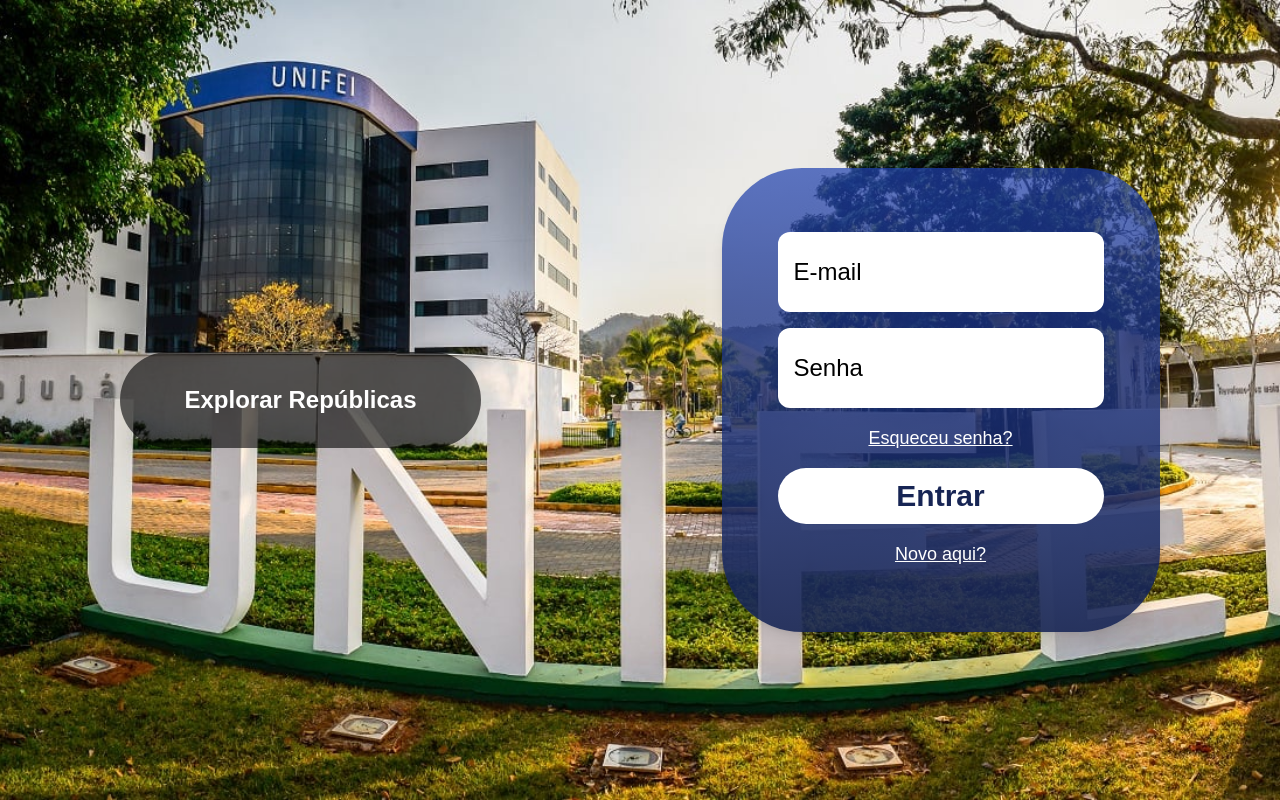
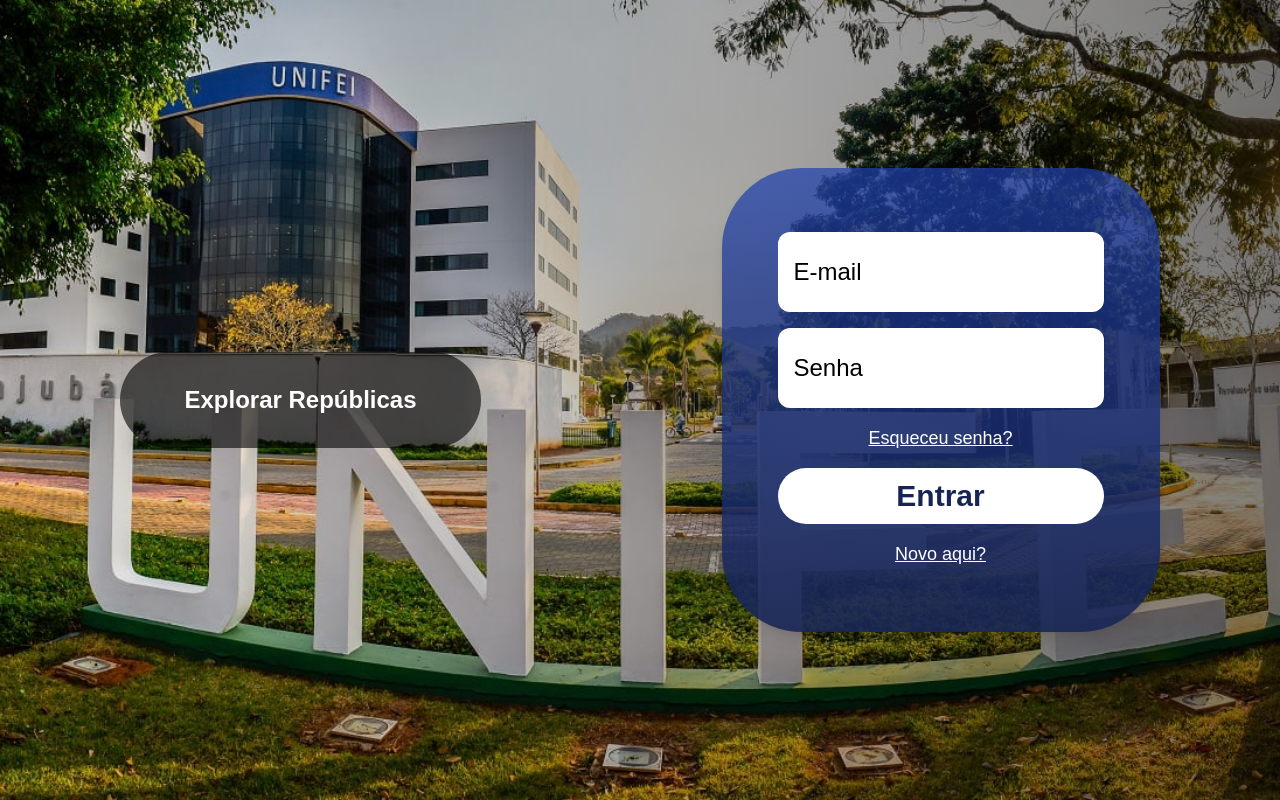
Before and after one commit to Jooaomarcelo/projeto-final-web, a Next.js app in the folder frontend/: page / in a window 1280 px wide. Built offline with nearby package versions, Linux system fonts and the light colour scheme.

Commit message:
Added gradient to UserPage bg.

```diff
--- a/frontend/src/components/template/UserPage.jsx
+++ b/frontend/src/components/template/UserPage.jsx
@@ -10,7 +10,8 @@ export default function UserPage({ children }) {
 
   return (
     <section className="flex justify-around bg-[url(/unifei.jpg)] bg-cover bg-center h-screen">
-      <div className="h-screen flex items-center">
+      <div className="absolute inset-0 bg-gradient-to-l from-black/50 to-transparent"></div>
+      <div className="relative z-10 h-screen flex items-center">
         <button
           className="text-2xl text-white font-bold py-8 px-16 rounded-full bg-black/60"
           onClick={handleButtonClick}
@@ -18,7 +19,7 @@ export default function UserPage({ children }) {
           Explorar Repúblicas
         </button>
       </div>
-      <div className="h-screen flex items-center">{children}</div>
+      <div className="relative z-10 h-screen flex items-center">{children}</div>
     </section>
   );
 }
```
